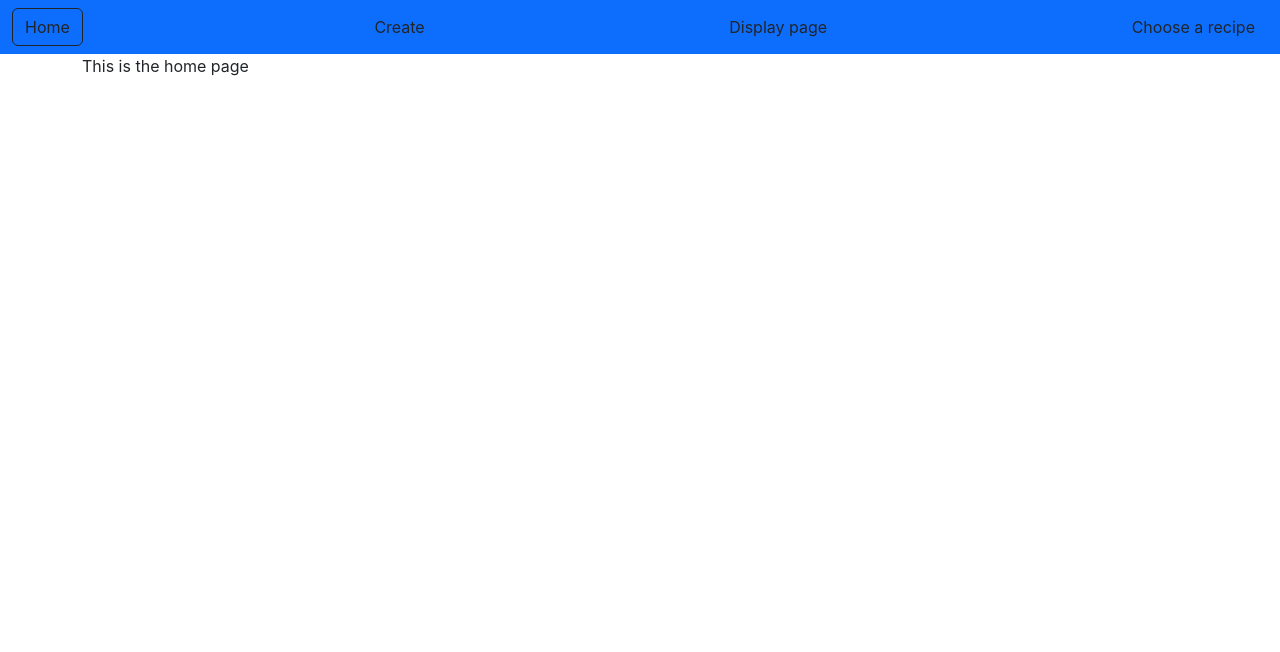
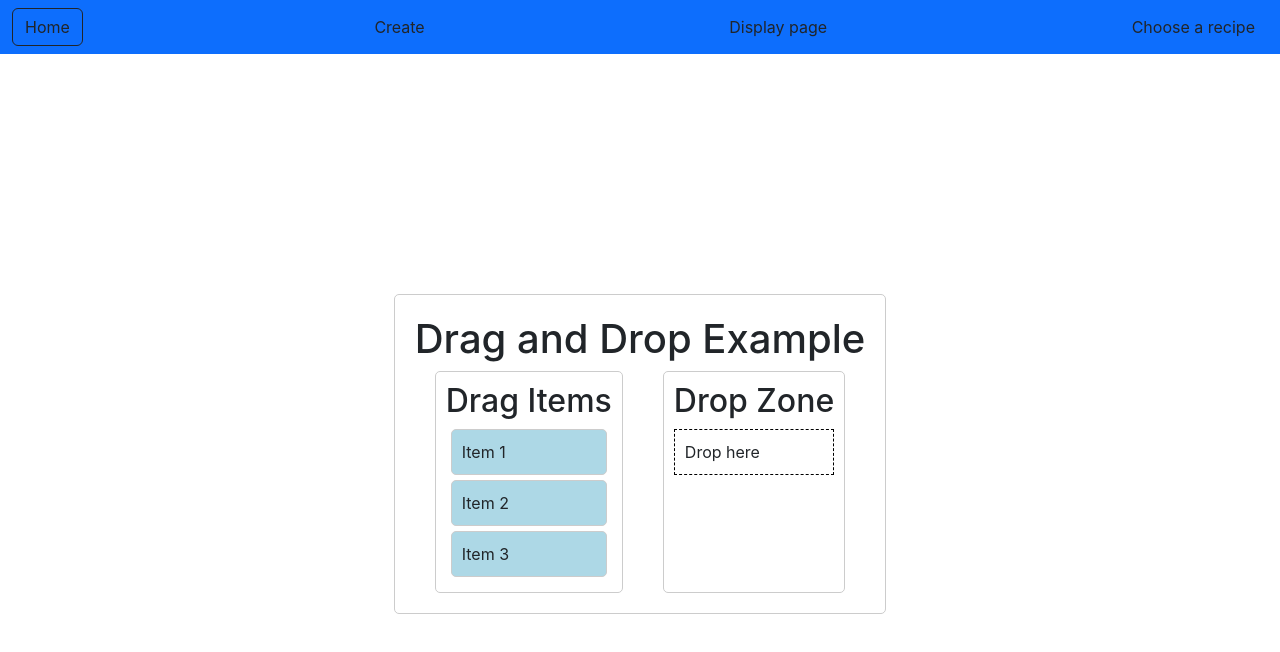
Before and after one commit to Anton-Yo/Recipe_Storer, a React (Create React App) app in the folder Website/recipe-app/: page / in a window 1280 px wide. Shown: the top 652 px of the page. Built offline with nearby package versions, Linux system fonts and the light colour scheme; the HTML template or start-up script is replaced by a standard one.

Commit message:
Tested some drag and drop code from the internte
- Time to mess with it and adapt the logic to what I need

```diff
--- a/Website/recipe-app/package.json
+++ b/Website/recipe-app/package.json
@@ -3,11 +3,14 @@
   "version": "0.1.0",
   "private": true,
   "dependencies": {
+    "@dnd-kit/core": "^6.1.0",
     "@testing-library/jest-dom": "^5.17.0",
     "@testing-library/react": "^13.4.0",
     "@testing-library/user-event": "^13.5.0",
     "axios": "^1.7.2",
     "react": "^18.3.1",
+    "react-dnd": "^16.0.1",
+    "react-dnd-html5-backend": "^16.0.1",
     "react-dom": "^18.3.1",
     "react-router": "^6.26.0",
     "react-router-dom": "^6.26.0",
--- a/Website/recipe-app/src/App.css
+++ b/Website/recipe-app/src/App.css
@@ -76,3 +76,7 @@
   width: 40%;
   margin-right: 2%;
 }
+
+.w-45 {
+  width: 45%;
+}
--- /dev/null
+++ b/Website/recipe-app/src/Components/DragItem.js
@@ -0,0 +1,30 @@
+import React from 'react';
+import { useDrag } from 'react-dnd';
+
+const DragItem = ({ name }) => {
+    const [{ isDragging }, drag] = useDrag(() => ({
+        type: 'item',
+        item: { name },
+        collect: (monitor) => ({
+            isDragging: monitor.isDragging(),
+        }),
+    }));
+
+    return (
+        <div
+            ref={drag}
+            style={{
+                opacity: isDragging ? 0.5 : 1,
+                cursor: 'move',
+                border: '1px solid #ccc',
+                padding: '10px',
+                borderRadius: '5px',
+                margin: '5px',
+                backgroundColor: 'lightblue',
+            }}>
+            {name}
+        </div>
+    );
+};
+
+export default DragItem;
--- /dev/null
+++ b/Website/recipe-app/src/Components/DropZone.js
@@ -0,0 +1,26 @@
+
+import React from 'react';
+import { useDrop } from 'react-dnd';
+
+const DropZone = ({ onDrop }) => {
+    const [{ isOver }, drop] = useDrop(() => ({
+        accept: 'item',
+        drop: (item) => onDrop(item),
+        collect: (monitor) => ({
+            isOver: monitor.isOver(),
+        }),
+    }));
+
+    return (
+        <div
+            ref={drop}
+            style={{
+                border: `1px dashed ${isOver ? 'green' : 'black'}`,
+                padding: '10px',
+            }}>
+            Drop here
+        </div>
+    );
+};
+
+export default DropZone;
--- a/Website/recipe-app/src/Components/IngredientBlock.js
+++ b/Website/recipe-app/src/Components/IngredientBlock.js
@@ -7,7 +7,7 @@
 const IngredientBlock = ({ing}) => {
 
   return (
-    <div className="w-50 m-auto">
+    <div className="w-45 m-auto mt-1">
       <div className="mt-1 bg-danger text-center">
         <h6 className="pt-1"> {ing.name} </h6>
         <div className="d-flex justify-content-center">
--- a/Website/recipe-app/src/Components/StepBlock.js
+++ b/Website/recipe-app/src/Components/StepBlock.js
@@ -7,7 +7,7 @@
 const StepBlock = ({step}) => {
 
   return (
-    <div className="w-50 m-auto">
+    <div className="w-45 m-auto mt-1">
       <div className="mt-1 bg-danger text-center">
         <h6 className="pt-1"> Step {step.count} </h6>
         <div className="d-flex justify-content-center">
--- a/Website/recipe-app/src/Pages/CreateRecipe.js
+++ b/Website/recipe-app/src/Pages/CreateRecipe.js
@@ -309,8 +309,12 @@
         {GetRecipeBlock()}
         <div className="d-flex flex-wrap">
           {GetIngredientBlocks()}
+        </div>
+
+        <div className="d-flex flex-wrap">
           {GetStepBlocks()}
         </div>
+
       </div>
   </div>
 
--- a/Website/recipe-app/src/Pages/Home.js
+++ b/Website/recipe-app/src/Pages/Home.js
@@ -1,19 +1,85 @@
 import React, {useState, useEffect} from "react"
 import api from "../api"
 import '../App.css'
+import { DndProvider } from 'react-dnd';
+import { HTML5Backend } from 'react-dnd-html5-backend';
+import {DndContext} from '@dnd-kit/core'
 
+import DragItem from '../Components/DragItem';
+import DropZone from '../Components/DropZone';
 
 const Home = () => {
+  const [droppedItems, setDroppedItems] = useState([]);
+
+  const handleDrop = (item) => {
+      setDroppedItems((prevItems) => [...prevItems, item]);
+  };
+
+  const handleRemoveItem = (index) => {
+      const updatedItems = [...droppedItems];
+      updatedItems.splice(index, 1);
+      setDroppedItems(updatedItems);
+  };
 
   return (
-      <div>
-
-        <div className='container'>
-          <p> This is the home page </p>
-        </div>
-
-      </div>
-  )
-}
+      <DndProvider backend={HTML5Backend}>
+          <div style={{
+              display: 'flex',
+              justifyContent: 'center',
+              alignItems: 'center',
+              height: '100vh'
+          }}>
+              <div style={{
+                  border: '1px solid #ccc',
+                  padding: '20px',
+                  borderRadius: '5px'
+              }}>
+                  <h1>Drag and Drop Example</h1>
+                  <div style={{
+                      display: 'flex',
+                      justifyContent: 'space-around'
+                  }}>
+                      <div style={{
+                          border: '1px solid #ccc',
+                          padding: '10px', borderRadius: '5px'
+                      }}>
+                          <h2>Drag Items</h2>
+                          <DragItem name="Item 1" />
+                          <DragItem name="Item 2" />
+                          <DragItem name="Item 3" />
+                      </div>
+                      <div style={{
+                          border: '1px solid #ccc',
+                          padding: '10px', borderRadius: '5px'
+                      }}>
+                          <h2>Drop Zone</h2>
+                          <DropZone onDrop={handleDrop} />
+                          {droppedItems.map((item, index) => (
+                              <div
+                                  key={index}
+                                  style={{
+                                      border: '1px solid #ccc',
+                                      padding: '10px',
+                                      borderRadius: '5px',
+                                      marginTop: '10px',
+                                      backgroundColor: 'lightblue',
+                                      display: 'flex',
+                                      justifyContent: 'space-between',
+                                      alignItems: 'center',
+                                  }}>
+                                  <p>{item.name}</p>
+                                  <button onClick={
+                                      () => handleRemoveItem(index)}>
+                                      Remove
+                                  </button>
+                              </div>
+                          ))}
+                      </div>
+                  </div>
+              </div>
+          </div>
+      </DndProvider>
+  );
+};
 
 export default Home;
```
Also changed, not shown: 1 other file (tests, documents, lock files or other folders).
